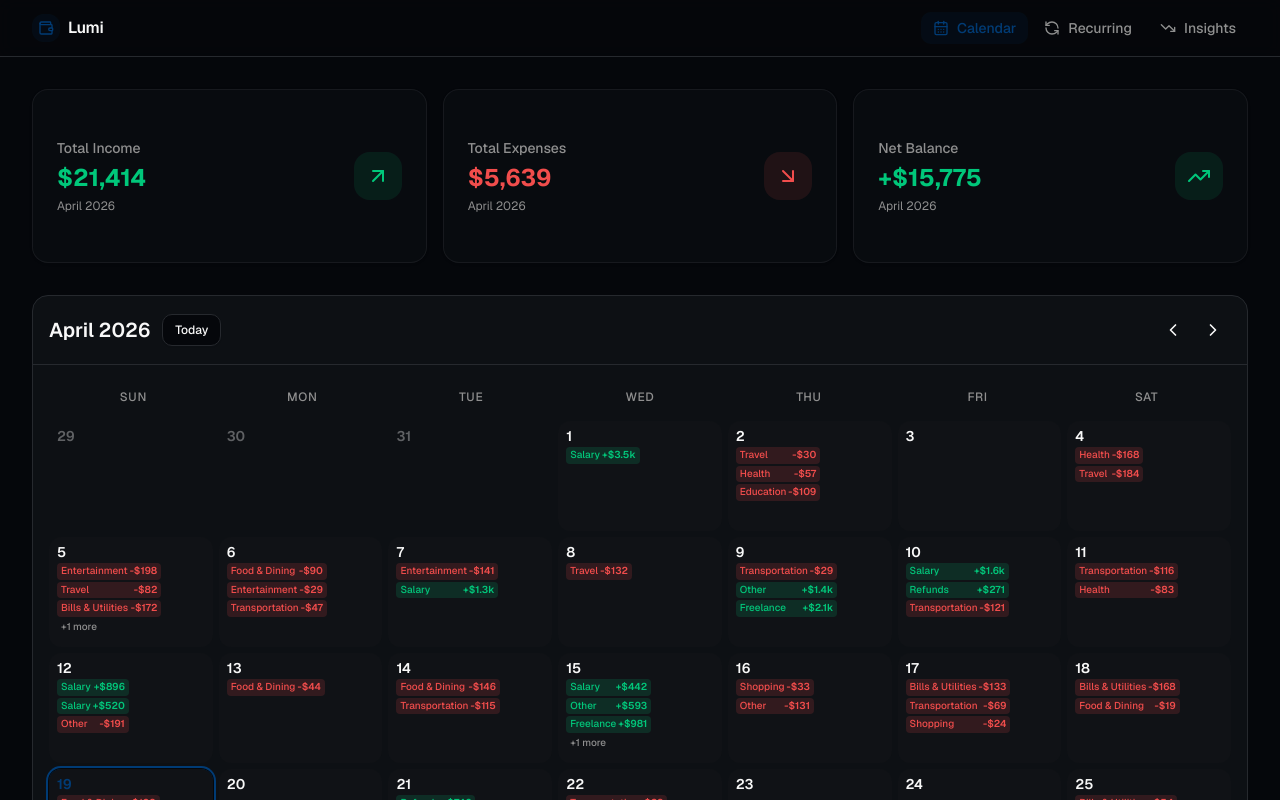
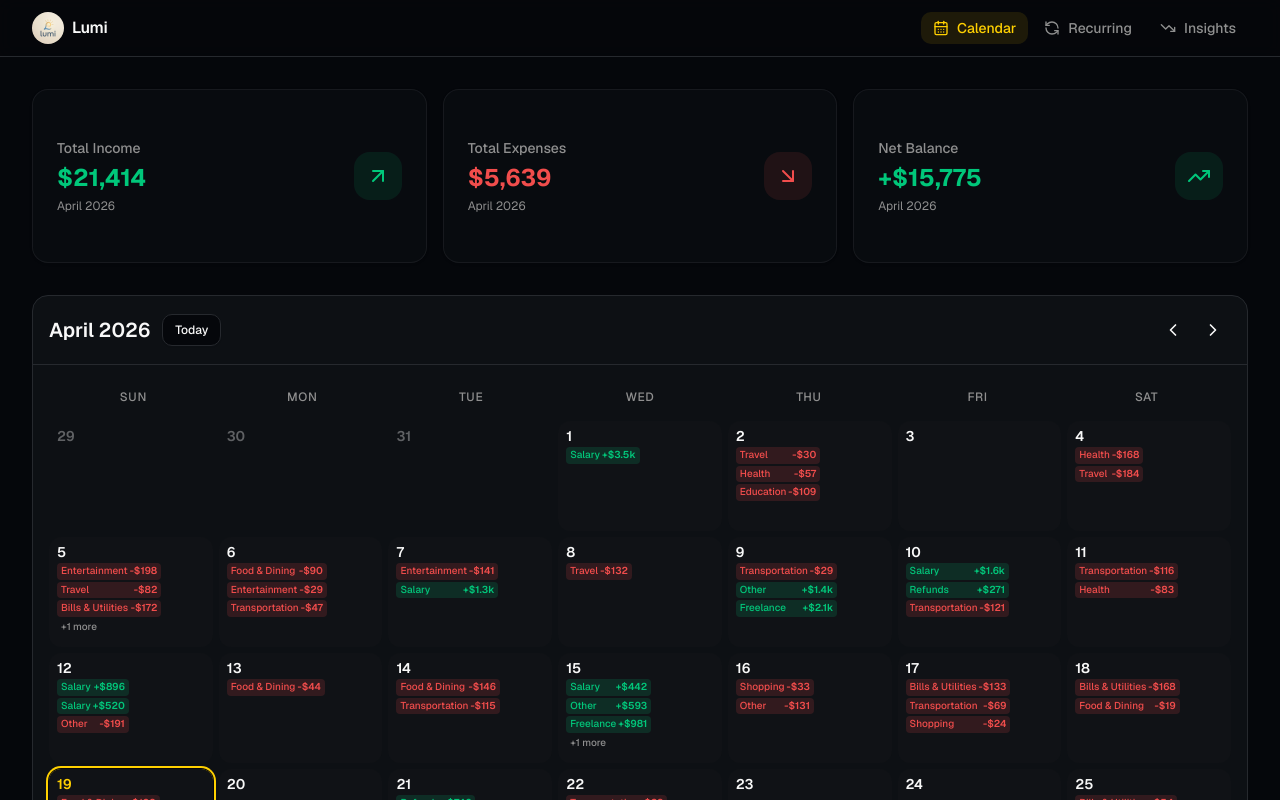
Before and after one commit to IceBerg91/CalendarBudget, a Next.js app: page / in a window 1280 px wide. Shown: the top 800 px of the page. Built offline with nearby package versions, Linux system fonts and the light colour scheme.

Commit message:
feat: update header with circular logo and golden brand color
Change header logo to circle and set brand color to #FDCC06.

```diff
--- a/app/globals.css
+++ b/app/globals.css
@@ -10,9 +10,9 @@
   --card-foreground: oklch(0.98 0 0);
   --popover: oklch(0.17 0.01 260);
   --popover-foreground: oklch(0.98 0 0);
-  --brand: oklch(0.35 0.12 250);
-  --primary: oklch(0.35 0.12 250);
-  --primary-foreground: oklch(0.98 0 0);
+  --brand: oklch(0.88 0.18 90);
+  --primary: oklch(0.88 0.18 90);
+  --primary-foreground: oklch(0.15 0.01 260);
   --secondary: oklch(0.22 0.01 260);
   --secondary-foreground: oklch(0.98 0 0);
   --muted: oklch(0.22 0.01 260);
@@ -49,9 +49,9 @@
   --card-foreground: oklch(0.98 0 0);
   --popover: oklch(0.17 0.01 260);
   --popover-foreground: oklch(0.98 0 0);
-  --brand: oklch(0.35 0.12 250);
-  --primary: oklch(0.35 0.12 250);
-  --primary-foreground: oklch(0.98 0 0);
+  --brand: oklch(0.88 0.18 90);
+  --primary: oklch(0.88 0.18 90);
+  --primary-foreground: oklch(0.15 0.01 260);
   --secondary: oklch(0.22 0.01 260);
   --secondary-foreground: oklch(0.98 0 0);
   --muted: oklch(0.22 0.01 260);
--- a/components/budget/app-nav.tsx
+++ b/components/budget/app-nav.tsx
@@ -2,7 +2,8 @@
 
 import Link from 'next/link'
 import { usePathname } from 'next/navigation'
-import { CalendarDays, RefreshCcw, Wallet, TrendingDown } from 'lucide-react'
+import { CalendarDays, RefreshCcw, TrendingDown } from 'lucide-react'
+import Image from 'next/image'
 import { cn } from '@/lib/utils'
 
 const NAV_LINKS = [
@@ -20,8 +21,14 @@ export function AppNav() {
         <div className="flex items-center justify-between h-14">
           {/* Brand */}
           <div className="flex items-center gap-2">
-            <div className="size-7 rounded-lg bg-primary/10 flex items-center justify-center">
-              <Wallet className="size-4 text-brand" />
+            <div className="size-8 rounded-full overflow-hidden bg-brand/10 flex items-center justify-center">
+              <Image
+                src="/images/lumi-logo.png"
+                alt="Lumi logo"
+                width={32}
+                height={32}
+                className="size-8 object-cover"
+              />
             </div>
             <span className="font-semibold text-foreground tracking-tight">Lumi</span>
           </div>
```
Also changed, not shown: public/images/lumi-logo.png (added).
